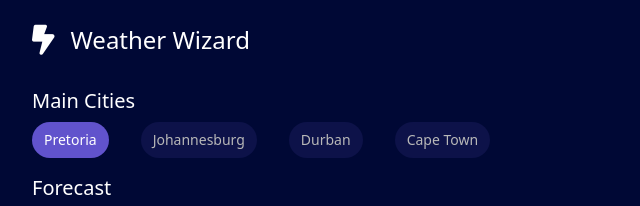
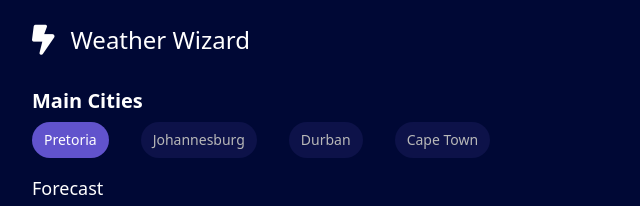
Before and after one commit to yanevdw/dom-manipulation-project, a website built with Vite: page index.html in a window 1280 px wide. Shown: the top 206 px of the page, 0-640 px from the left. Built offline with nearby package versions, Linux system fonts and the light colour scheme; no server answers.

Commit message:
feat: :lipstick: Edited header styling
Updated header styling to better indicate subheaders and main headers

```diff
--- a/index.html
+++ b/index.html
@@ -40,7 +40,7 @@
             class="main-cities-container w-full h-full flex flex-col justify-evenly"
             id="main-cities-container"
           >
-            <h2 class="section-header p-0 m-0 text-white text-xl">
+            <h2 class="section-header p-0 m-0 text-white text-xl font-semibold">
               Main Cities
             </h2>
 
@@ -69,7 +69,7 @@
                 Cape Town
               </button>
             </div>
-            <h3 class="section-header p-0 m-0 text-white text-xl">Forecast</h3>
+            <h3 class="section-header p-0 m-0 text-white text-lg">Forecast</h3>
             <div class="forecast-container h-3/5 w-f" id="cities-forecast">
               <div
                 id="pretoria-container"
```
